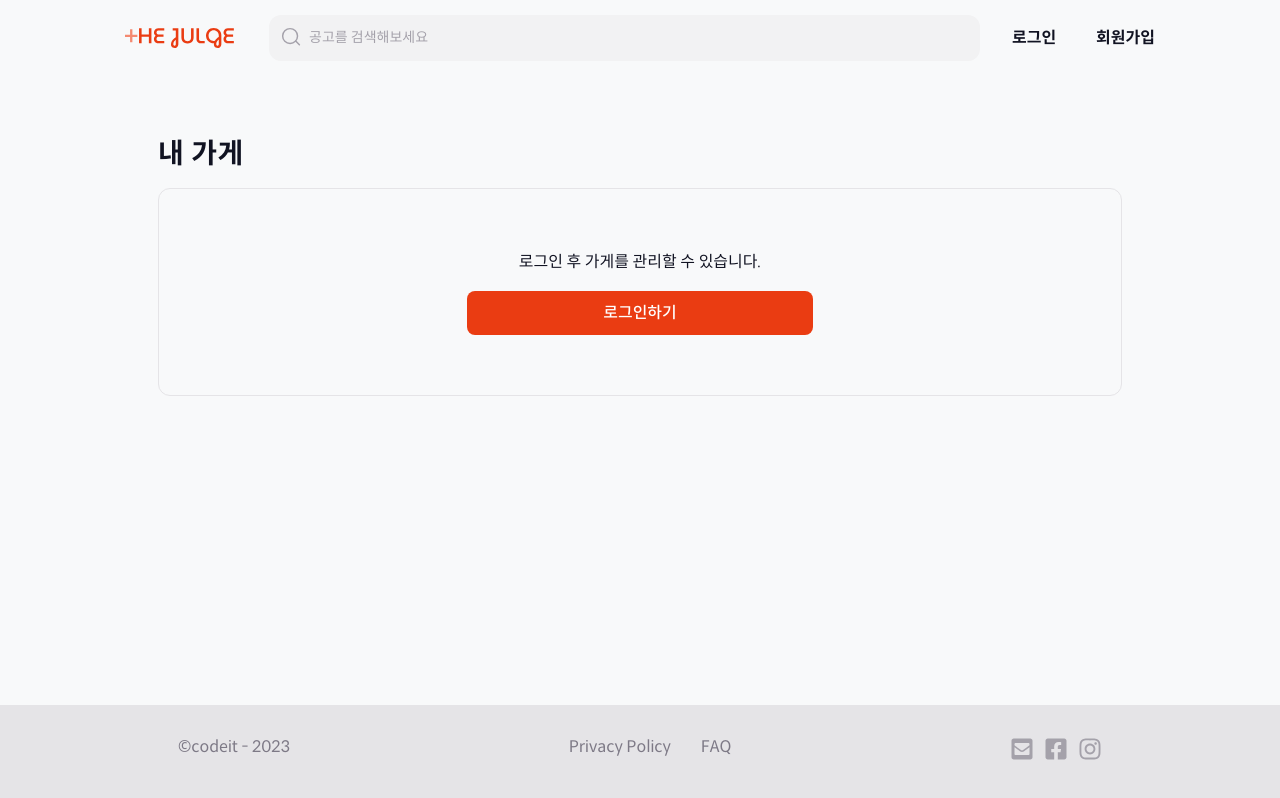
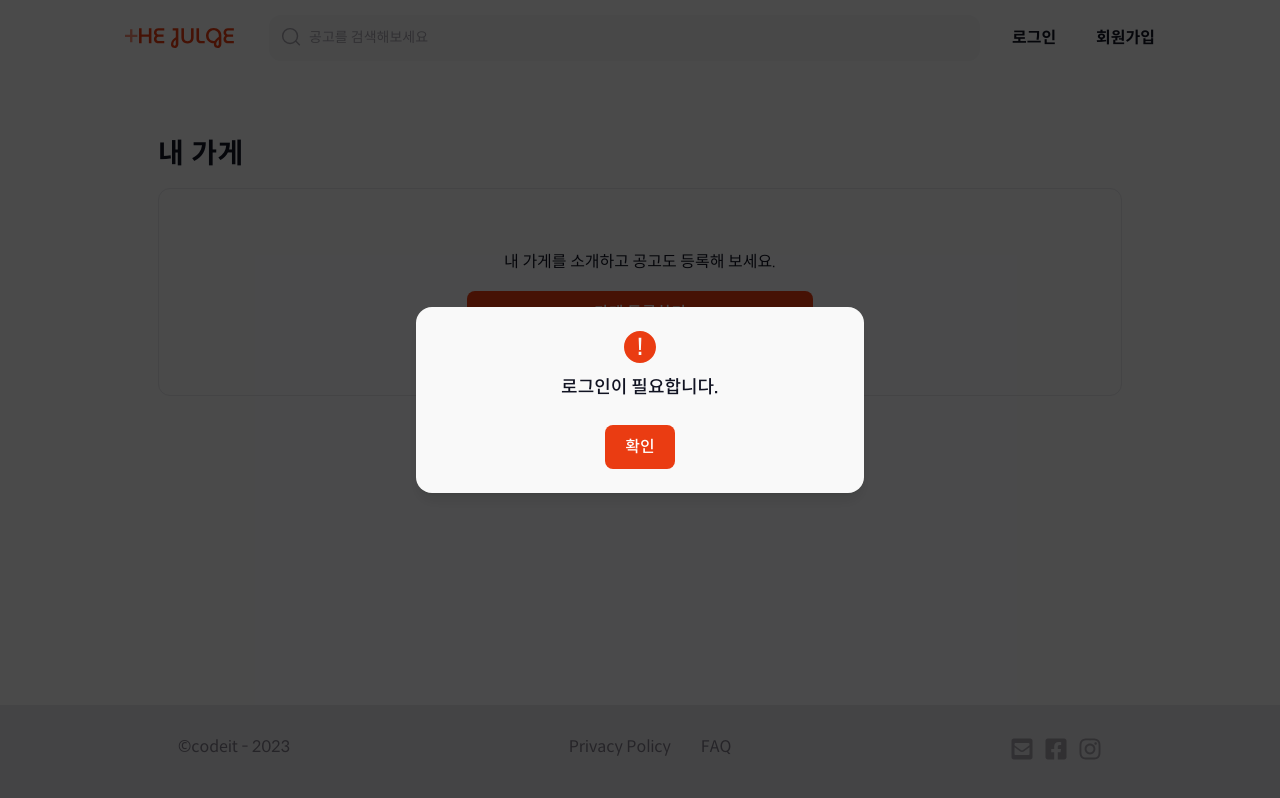
Before and after one commit to codeit-FE18-part3/Thejulge, a Next.js app: page /my-shop in a window 1280 px wide. Built offline with nearby package versions, Linux system fonts and the light colour scheme; no server answers.

Commit message:
♻️ Refact: user 가 guest / employee 모달 노출 후 리다이렉트

```diff
--- a/src/api/employer.ts
+++ b/src/api/employer.ts
@@ -1,5 +1,5 @@
 import axios from '@/lib/axios';
-import RegisterFormData from '@/types/myShop';
+import { RegisterFormData } from '@/types/myShop';
 import { default as originAxios } from 'axios';
 
 export async function postShop(body: Omit<RegisterFormData, 'image'>) {
--- /dev/null
+++ b/src/components/features/my-shop/indexModal.tsx
@@ -0,0 +1,46 @@
+import { Modal } from '@/components/ui';
+import { useRouter } from 'next/router';
+
+interface Props {
+  guestRedirect: boolean;
+  setGuestRedirect: (value: boolean) => void;
+  employeeRedirect: boolean;
+  setEmployeeRedirect: (value: boolean) => void;
+}
+
+const IndexModal = ({
+  guestRedirect,
+  setGuestRedirect,
+  employeeRedirect,
+  setEmployeeRedirect,
+}: Props) => {
+  const router = useRouter();
+  return (
+    <>
+      <Modal
+        open={guestRedirect}
+        onClose={() => setGuestRedirect(false)}
+        variant='warning'
+        title='로그인이 필요합니다.'
+        primaryText='확인'
+        onPrimary={() => {
+          setGuestRedirect(false);
+          router.push('/login');
+        }}
+      />
+      <Modal
+        open={employeeRedirect}
+        onClose={() => setEmployeeRedirect(false)}
+        variant='warning'
+        title='접근권한이 없습니다.'
+        primaryText='확인'
+        onPrimary={() => {
+          setEmployeeRedirect(false);
+          router.push('/');
+        }}
+      />
+    </>
+  );
+};
+
+export default IndexModal;
--- a/src/components/features/my-shop/shopForm.tsx
+++ b/src/components/features/my-shop/shopForm.tsx
@@ -6,7 +6,7 @@ import RegisterName from '@/components/features/my-shop/registerName';
 import RegisterWage from '@/components/features/my-shop/registerWage';
 import { Container } from '@/components/layout';
 import { Button, Icon } from '@/components/ui';
-import RegisterFormData from '@/types/myShop';
+import { RegisterFormData } from '@/types/myShop';
 import { ChangeEvent, useEffect, useState } from 'react';
 
 interface ShopFromProps {
--- a/src/context/authProvider.tsx
+++ b/src/context/authProvider.tsx
@@ -34,7 +34,7 @@ export const AuthContext = createContext<AuthContextValue | null>(null);
 const TOKEN_KEY = 'thejulge_token';
 const USER_ID_KEY = 'thejulge_user_id';
 const EXPIRES_KEY = 'thejulge_expires_at';
-const EXPIRES_DURATION_MS = 1000 * 60 * 1000; // 10분
+const EXPIRES_DURATION_MS = 10 * 60 * 1000; // 10분
 
 /** storage helpers */
 const isBrowser = () => typeof window !== 'undefined';
--- a/src/pages/my-shop/index.tsx
+++ b/src/pages/my-shop/index.tsx
@@ -1,4 +1,5 @@
 import { getNotice, getShop } from '@/api/employer';
+import IndexModal from '@/components/features/my-shop/indexModal';
 import { Container, Frame } from '@/components/layout';
 import { Button, Notice, Post } from '@/components/ui';
 import useAuth from '@/hooks/useAuth';
@@ -7,7 +8,7 @@ import Link from 'next/link';
 import { useCallback, useEffect, useRef, useState } from 'react';
 
 const Myshop = () => {
-  const { user } = useAuth();
+  const { user, bootstrapped } = useAuth();
   const [shopData, setShopData] = useState<ShopItem>({
     id: '',
     name: '',
@@ -20,7 +21,21 @@ const Myshop = () => {
   const [shopNotice, setShopNotice] = useState<NoticeItem[]>([]);
   const [nextOffset, setNextOffset] = useState<number | null>(0);
   const [loading, setLoading] = useState(false);
+  const [guestRedirect, setGuestRedirect] = useState(false);
+  const [employeeRedirect, setEmployeeRedirect] = useState(false);
   const observerRef = useRef<HTMLDivElement | null>(null);
+
+  useEffect(() => {
+    if (!bootstrapped) return;
+    if (user === null) {
+      setGuestRedirect(true);
+      return;
+    }
+    if (user?.type === 'employee') {
+      setEmployeeRedirect(true);
+      return;
+    }
+  }, [user, bootstrapped]);
 
   useEffect(() => {
     if (!user?.shop) return;
@@ -79,27 +94,22 @@ const Myshop = () => {
     return () => observer.disconnect();
   }, [loadMoreNotice]);
 
-  if (!user)
   return (
-      <Frame
-        title='내 가게'
-        content='로그인 후 가게를 관리할 수 있습니다.'
-        buttonText='로그인하기'
-        href='/login'
+    <>
+      <IndexModal
+        guestRedirect={guestRedirect}
+        setGuestRedirect={setGuestRedirect}
+        employeeRedirect={employeeRedirect}
+        setEmployeeRedirect={setEmployeeRedirect}
       />
-    );
-
-  if (!user.shop)
-    return (
+      {!user?.shop ? (
         <Frame
           title='내 가게'
           content='내 가게를 소개하고 공고도 등록해 보세요.'
           buttonText='가게 등록하기'
           href='/my-shop/register'
         />
-    );
-
-  return (
+      ) : (
         <>
           <Notice notice={shopData} variant='shop' className='mt-5 tablet:mt-8'>
             <div className='flex gap-2'>
@@ -122,7 +132,6 @@ const Myshop = () => {
           </Notice>
           <section className='mt-10 max-w-full bg-gray-100 tablet:mt-20'>
             {shopNotice.length > 0 ? (
-          <>
               <Container as='section' isPage className='pt-0'>
                 <div className='mt-7 tablet:mt-0'>
                   <h2 className='mb-4 text-heading-l font-bold tablet:mb-8'>내가 등록한 공고</h2>
@@ -144,7 +153,6 @@ const Myshop = () => {
                   </div>
                 </div>
               </Container>
-          </>
             ) : (
               <Frame
                 title='등록한 공고'
@@ -155,6 +163,8 @@ const Myshop = () => {
             )}
           </section>
         </>
+      )}
+    </>
   );
 };
 
```
Lines whose indentation alone changed are shown as unchanged.
